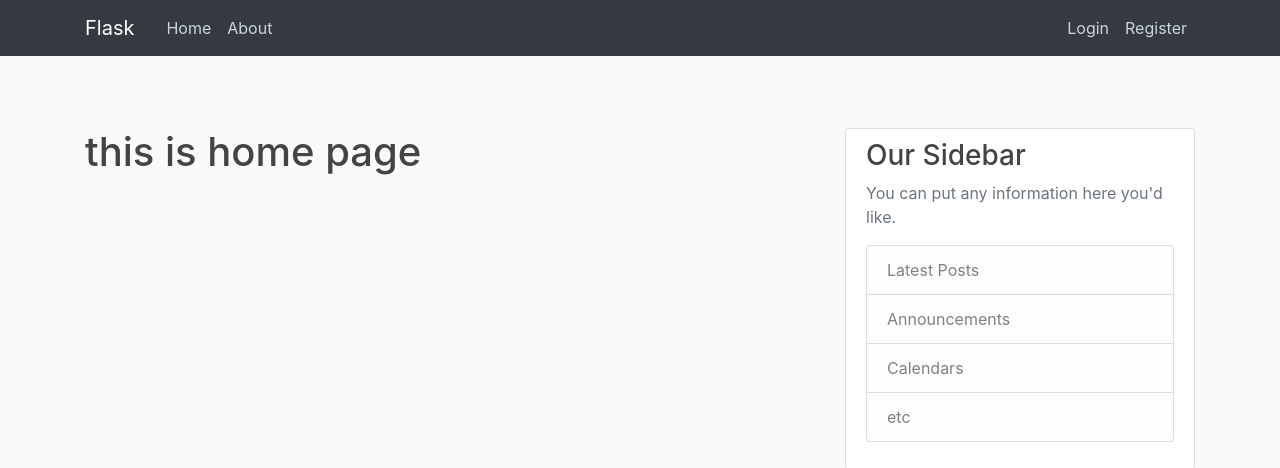
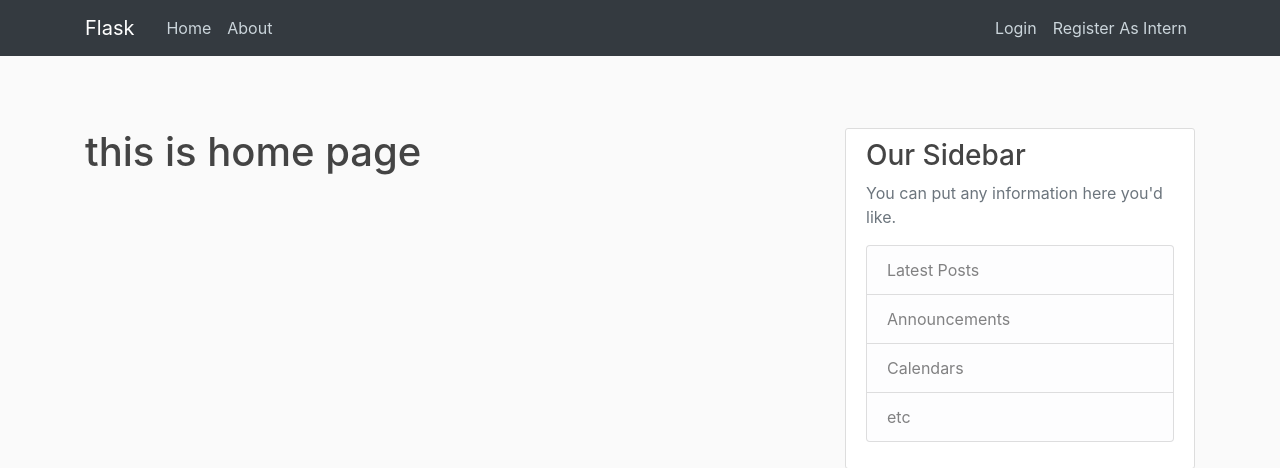
Before and after one commit to Aymen-Mohammednur/InterNect, a Flask app: page / in a window 1280 px wide. Shown: the top 468 px of the page. Run offline with Flask 2, Linux system fonts and the light colour scheme; parts of the project's set-up code (start-up, migrations or seed data) failed here and were passed over; some libraries are stand-ins or nearby versions.

Commit message:
fix bug on post and get methods in intent route file

```diff
--- a/interNect/intern/forms.py
+++ b/interNect/intern/forms.py
@@ -22,7 +22,8 @@ class InternRegistrationForm(FlaskForm):
     register = SubmitField('Register')
 
     def validate_email(self, email):
-        email = Intern.query.filterby(email = email.data).first()
+        email = False
+        # Intern.query.filterby(email = email.data).first()
 
         if email:
             raise ValidationError("That email is already in use. Please choose another one.")
--- a/interNect/intern/routes.py
+++ b/interNect/intern/routes.py
@@ -14,8 +14,8 @@ from interNect import bcrypt,db
 
 intern=Blueprint('intern',__name__)
 
-@intern.route('/register')
-def refgister():
+@intern.route('/register',methods=['GET','POST'] )
+def register():
     form=InternRegistrationForm()
     if form.validate_on_submit():
         print()
--- a/interNect/templates/intern_register.html
+++ b/interNect/templates/intern_register.html
@@ -3,7 +3,7 @@
 {% block content %}
 
     <div class="content-section">
-        <form method="post" action="">
+        <form method="POST" action="">
             <fieldset class="form-group">
                 <legend class="border-bottom mb-4">Register</legend>
 
--- a/interNect/templates/layout.html
+++ b/interNect/templates/layout.html
@@ -35,7 +35,7 @@
             <div class="navbar-nav">
 
               <a class="nav-item nav-link" href="">Login</a>
-              <a class="nav-item nav-link" href="">Register</a>
+              <a class="nav-item nav-link" href="{{url_for('intern.register')}}">Register As Intern</a>
 
 
                      </div>
```
